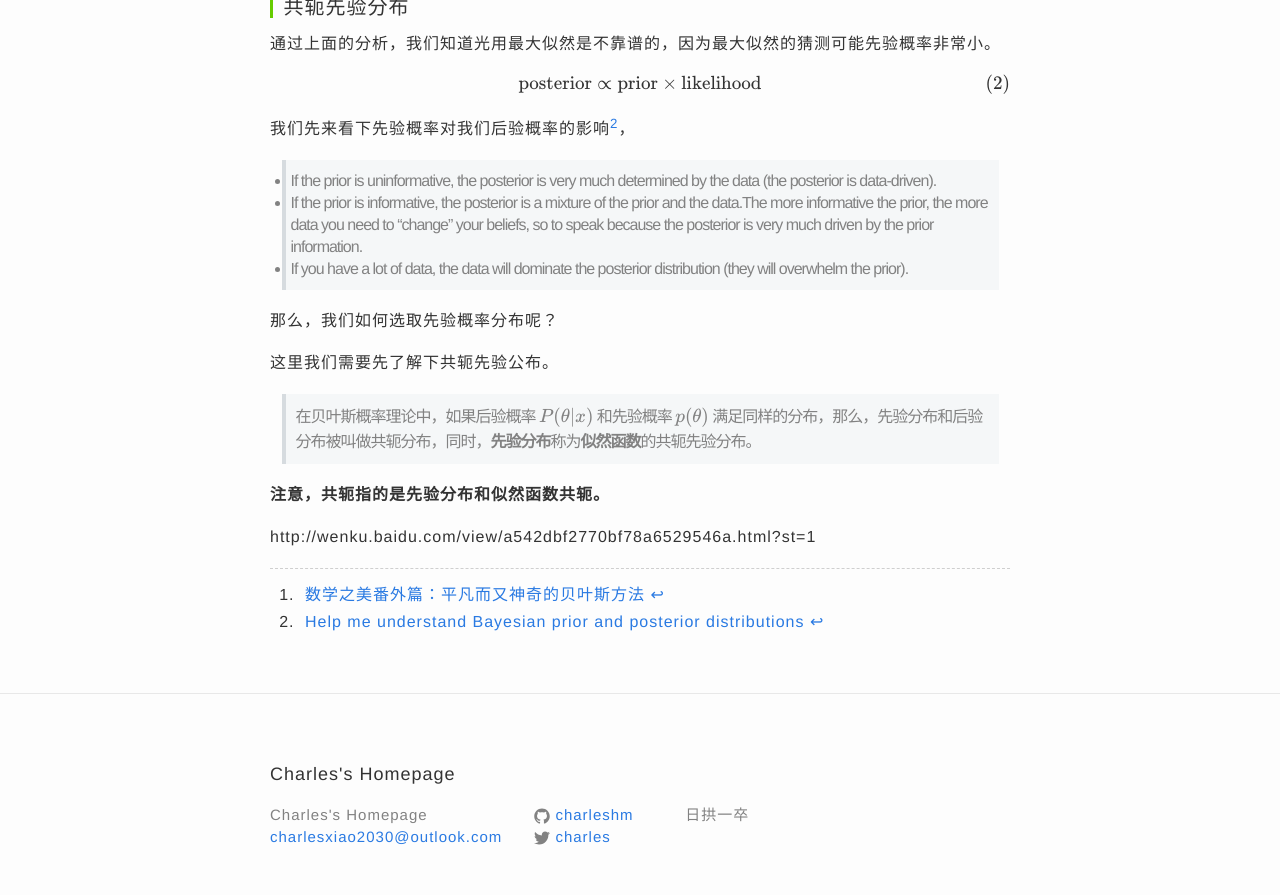
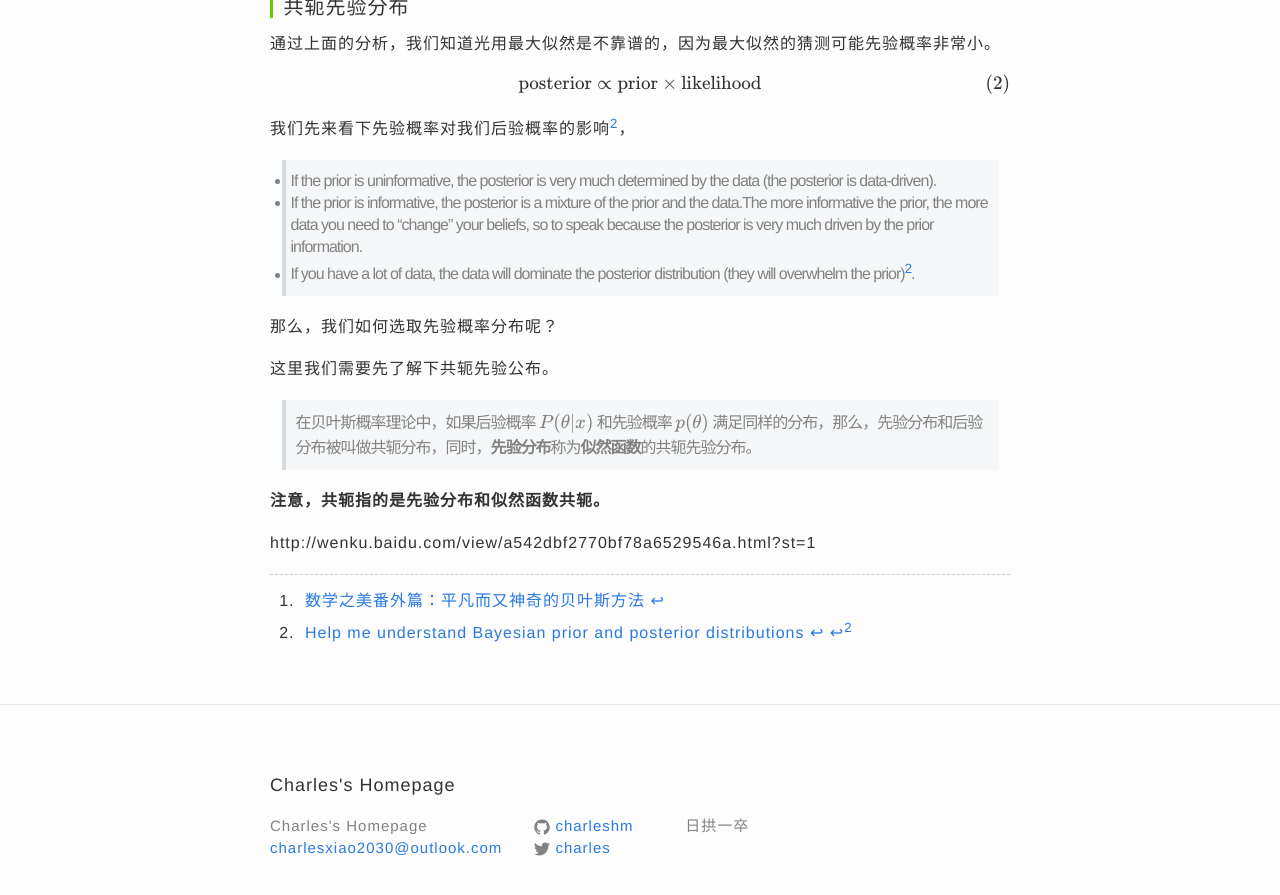
Before and after one commit to charleshm/charleshm.github.io, a Jekyll site: the page built from _posts/2016-03-18-LDA-Math.md, in a window 1280 px wide and 900 px high, scrolled down 1134 px. Shown: the top 895 px of the window. Built offline with Jekyll 4.4.1, drawn with Linux system fonts in a browser that asks for light colours; some web fonts are replaced; formulas are drawn with MathJax 3; comment, search, counter and statistics services are not loaded; some of the changed lines change nothing that is shown.

Commit message:
Bayesian

```diff
--- a/_posts/2016-03-18-LDA-Math.md
+++ b/_posts/2016-03-18-LDA-Math.md
@@ -32,7 +32,7 @@ $$\mathrm{posterior} \propto \mathrm{prior} \times \mathrm{likelihood} \tag{2}$$
 
 > - If the prior is uninformative, the posterior is very much determined by the data (the posterior is data-driven).
 - If the prior is informative, the posterior is a mixture of the prior and the data.The more informative the prior, the more data you need to "change" your beliefs, so to speak because the posterior is very much driven by the prior information.
-- If you have a lot of data, the data will dominate the posterior distribution (they will overwhelm the prior).
+- If you have a lot of data, the data will dominate the posterior distribution (they will overwhelm the prior)[^3].
 
 
 那么，我们如何选取先验概率分布呢？
```
